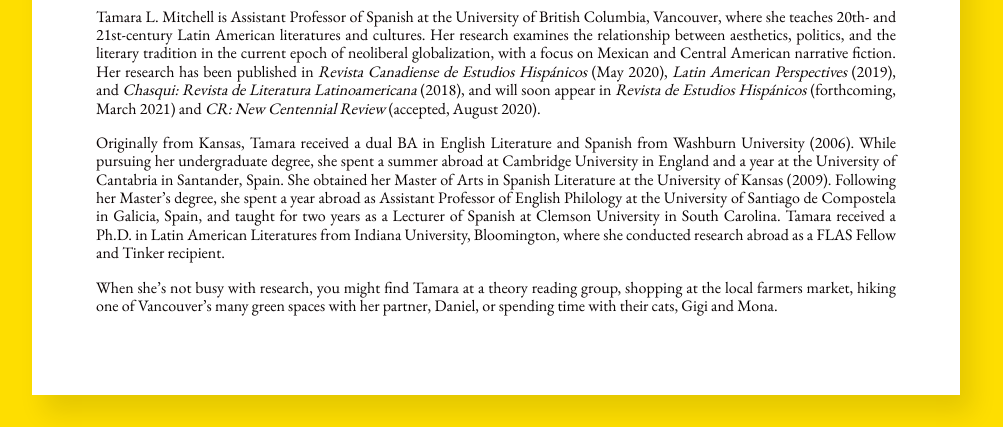
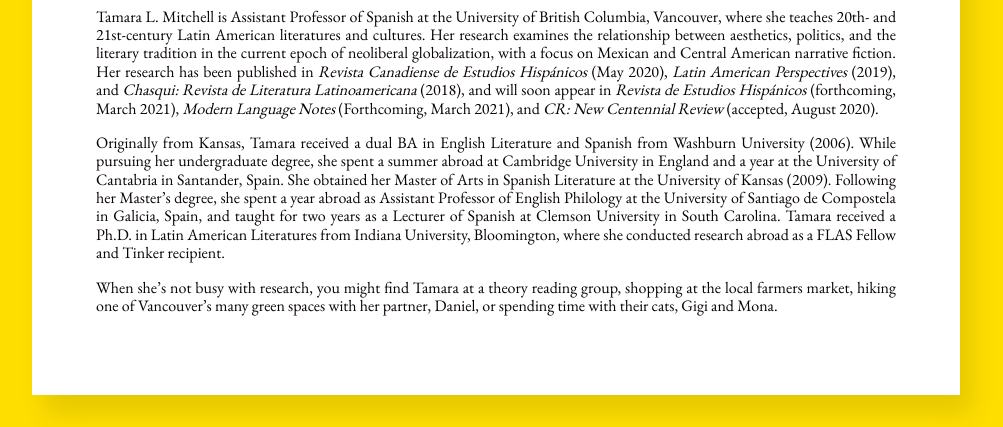
Before and after one commit to dajmcdon/tamara-site, a Jekyll site: the page built from index.html, in a window 1280 px wide and 1170 px high, cut to the strip 743-1170 px from the top of the window. Shown: the whole strip, without its empty margins (144-1147 px from the left). Built offline with Jekyll 4.4.1, drawn with Linux system fonts in a browser that asks for light colours; nearby versions of some CDN libraries; some web fonts are replaced.

Commit message:
update pubs home page

```diff
--- a/index.html
+++ b/index.html
@@ -5,7 +5,7 @@
 
 Tamara L. Mitchell is Assistant Professor of Spanish at the University of British Columbia, Vancouver, where she teaches 20th- and 21st-century Latin American literatures and cultures.
 Her research examines the relationship between aesthetics, politics, and the literary tradition in the current epoch of neoliberal globalization, with a focus on Mexican and Central American narrative fiction.
-Her research has been published in _Revista Canadiense de Estudios Hispánicos_ (May 2020), _Latin American Perspectives_ (2019), and _Chasqui: Revista de Literatura Latinoamericana_ (2018), and will soon appear in _Revista de Estudios Hispánicos_ (forthcoming, March 2021) and _CR: New Centennial Review_ (accepted, August 2020).
+Her research has been published in _Revista Canadiense de Estudios Hispánicos_ (May 2020), _Latin American Perspectives_ (2019), and _Chasqui: Revista de Literatura Latinoamericana_ (2018), and will soon appear in _Revista de Estudios Hispánicos_ (forthcoming, March 2021), _Modern Language Notes_ (Forthcoming, March 2021), and _CR: New Centennial Review_ (accepted, August 2020).
 
 
 
```
